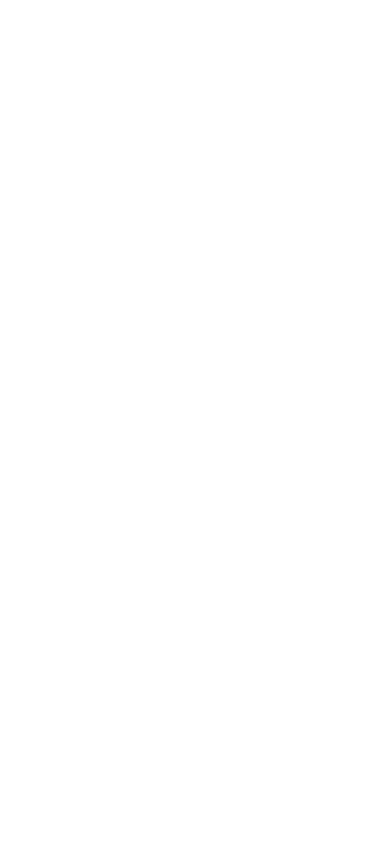
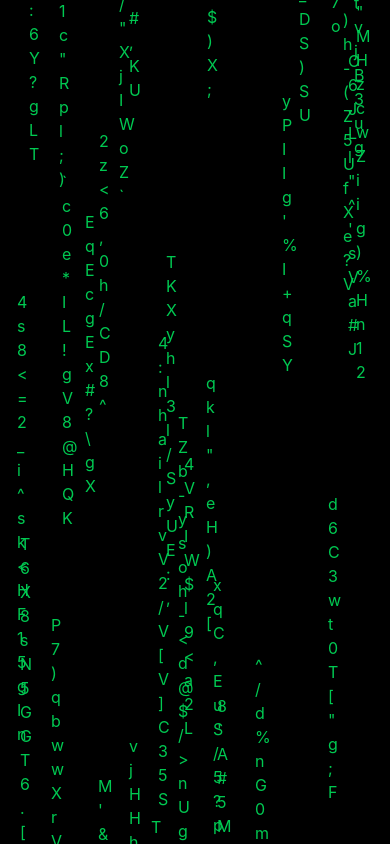
Before and after one commit to HikariZasureiya/chatmorse, a React (Vite) app: page / in a window 390 px wide. Built offline with nearby package versions, Linux system fonts and the light colour scheme.

Commit message:
added cmatrix

```diff
--- /dev/null
+++ b/src/components/Cmatrix.jsx
@@ -0,0 +1,141 @@
+import { useState, useRef, useEffect , useMemo } from "react";
+import { motion, MotionConfig } from "motion/react"
+
+const CmatCompo = ({ id  , handleDone , compocountRef , height , width, gotime }) => {
+  const [moved, setMoved] = useState(false);
+  const [text, setText] = useState("");
+  const [lock, setLock] = useState(true);
+
+  const randx = useMemo(() => {
+    return Math.floor(Math.random() * (width - 2 + 1)) + 2;
+  }, []);
+
+  useEffect(()=>{
+    console.log(height);
+  },[])
+
+  useEffect(() => {
+    const chargen = () => {
+      const maxlen = 20;
+      const minlen = 10;
+      const randlen = Math.floor(Math.random() * (maxlen - minlen + 1)) + minlen;
+      let stringg = "";
+      for (let i = 0; i < randlen; i++) {
+        const randascii = Math.floor(Math.random() * (122 - 33 + 1)) + 33;
+        stringg += String.fromCharCode(randascii);
+      }
+      setText(stringg);
+    };
+
+    chargen();
+    setTimeout(() => setMoved(true), 0);
+  }, []);
+
+  useEffect(() => {
+    if (text === "") return;
+    if (lock) {
+      let timee = 0;
+      const interval = setInterval(() => {
+        setLock(false);
+        setText((prev) => {
+          const randascii = Math.floor(Math.random() * (122 - 33 + 1)) + 33;
+          return prev.slice(1) + String.fromCharCode(randascii);
+        });
+        timee += 100;
+        if (timee > gotime.current*1000) {
+          handleDone(id);
+          compocountRef.current -= 1;
+          clearInterval(interval);
+        }
+      }, 100);
+    }
+  }, [text, lock]);
+
+  return (
+    <motion.div
+      initial={{ left: randx, top: -500 }}
+      animate={{ top: moved ? height*1.5 : -500 }}
+      transition={{ duration: gotime.current, ease: "linear" }}
+      className="absolute w-screen h-screen z-50 flex flex-col select-none"
+    >
+      {text.split("").map((char, index) => (
+        <div key={index} className="text-green-500">
+          {char}
+        </div>
+      ))}
+    </motion.div>
+  );
+};
+
+const CMatrix = ({height , width , status}) => {
+
+  const [components, setComponents] = useState([]);
+  const intervalStarted = useRef(false);
+  const compocount = useRef(0);
+  const goheight = useRef(0);
+  const gotime = useRef(0);
+  const [statusstate , setstatusstate] = useState(status);
+
+
+   const addComponent = () => {
+    const id = crypto.randomUUID();
+    setComponents((prev) => [...prev, { id }]);
+    compocount.current += 1;
+  };
+
+  // Start interval only once
+  let totalcomp = 0;
+  useEffect(()=>{
+     console.log("status: ", status);
+    if(!(status)) return;
+
+    if(width>1024){
+        totalcomp = 500;
+        gotime.current = (3/730)*height;
+    }
+
+    else if(width > 768){
+        totalcomp = 200;
+         gotime.current = (3/730)*height;
+        }
+
+    else if(width > 640){
+        totalcomp = 100;
+         gotime.current = (2/771)*height;
+    }
+    else{
+        totalcomp = 40;
+        gotime.current = (2/771)*height;
+    }
+
+    if (intervalStarted.current) return;
+      intervalStarted.current = true;
+      const cmatinterval = setInterval(() => {
+        if(compocount.current < totalcomp)
+              addComponent();
+          else{
+            console.log("not adding");
+        }
+      }
+    , 50);
+  },[status])
+
+
+//   useEffect(() => {
+
+//   }, []);
+
+  const handleDone = (id) => {
+    setComponents((prev) => prev.filter((item) => item.id !== id));
+  };
+
+  return (
+    <div className="w-full h-full relative overflow-hidden">
+      {components.map((item) => (
+        <CmatCompo key={item.id} id={item.id} handleDone={handleDone} compocountRef={compocount} height={height} width={width} gotime={gotime} />
+      ))}
+    </div>
+  );
+};
+
+export default CMatrix;
--- a/src/components/typing.jsx
+++ b/src/components/typing.jsx
@@ -123,7 +123,7 @@
   return (
     <MotionComponent
       ref={elementRef}
-      className={` font-pressstarttwop lg:text-[23px] md:text-[15px] sm:text-lg text-[10px] font-bold leading-[5rem] tracking-[-0.02em] ${
+      className={` font-pressstarttwop select-none lg:text-[23px] md:text-[15px] sm:text-lg text-[10px] font-bold leading-[5rem] tracking-[-0.02em] ${
         className || ""
       }`}
       initial={{ color: initialColor }}
@@ -131,7 +131,7 @@
       transition={{ duration: 0.4 }}
       {...props}
     >
-      <h1>{displayedText}</h1>
+      <h1 className="select-none">{displayedText}</h1>
     </MotionComponent>
   );
 }
--- a/src/pages/home.jsx
+++ b/src/pages/home.jsx
@@ -1,15 +1,25 @@
-import { useState, useRef, useEffect } from "react";
+import { useState, useRef, useEffect , useMemo } from "react";
 import { TypingAnimation } from "../components/typing";
 import audioon from "../assets/audioon.svg"; // or .svg/.jpg
 import muteaudio from "../assets/muteaudio.svg";
+import CMatrix from "../components/Cmatrix";
 
-function Room() {
+function Home() {
+  const totalHeight = document.documentElement.scrollHeight;
+  const totalWidth = document.documentElement.scrollWidth;
   const [moved, setMoved] = useState(false);
+  const movedRef=useRef(moved);
   const [done, setDone] = useState("#ffffff");
   const doneRef = useRef(done);
   const audioCtxRef = useRef(null);
   const [audioctr, setaudioctr] = useState(0);
   const [audioEnabled, setAudioEnabled] = useState(false);
+
+
+  useEffect(()=>{
+    movedRef.current = moved;
+  },[moved])
+
 
   const handleStartAudio = () => {
     if (!audioCtxRef.current) {
@@ -38,9 +48,8 @@
     }
   };
 
-
   return (
-    <div className="flex relative flex-col w-screen h-screen items-center justify-center">
+    <div className="flex relative flex-col w-screen h-screen items-center justify-center bg-black ">
       <div
         className={`absolute top-0 left-0 w-screen h-screen z-50 flex flex-col  bg-black transition-all duration-1000 ease-in-out ${
           moved ? "-translate-y-full opacity-100" : "translate-y-0 opacity-100"
@@ -68,17 +77,19 @@
                 audioCtxRef={audioCtxRef}
                 duration={50}
               >
-                { "-- --- .-. ... . / - .- .-.. -.- " }
+                {"-- --- .-. ... . / - .- .-.. -.- "}
               </TypingAnimation>
             </div>
           </div>
         </div>
       </div>
 
-      <div>
-      </div>
+    <div className="h-full w-full">
+      <CMatrix height={totalHeight} width={totalWidth} status={moved}/>
+    </div>
+
     </div>
   );
 }
 
-export default Room;
+export default Home;
```
